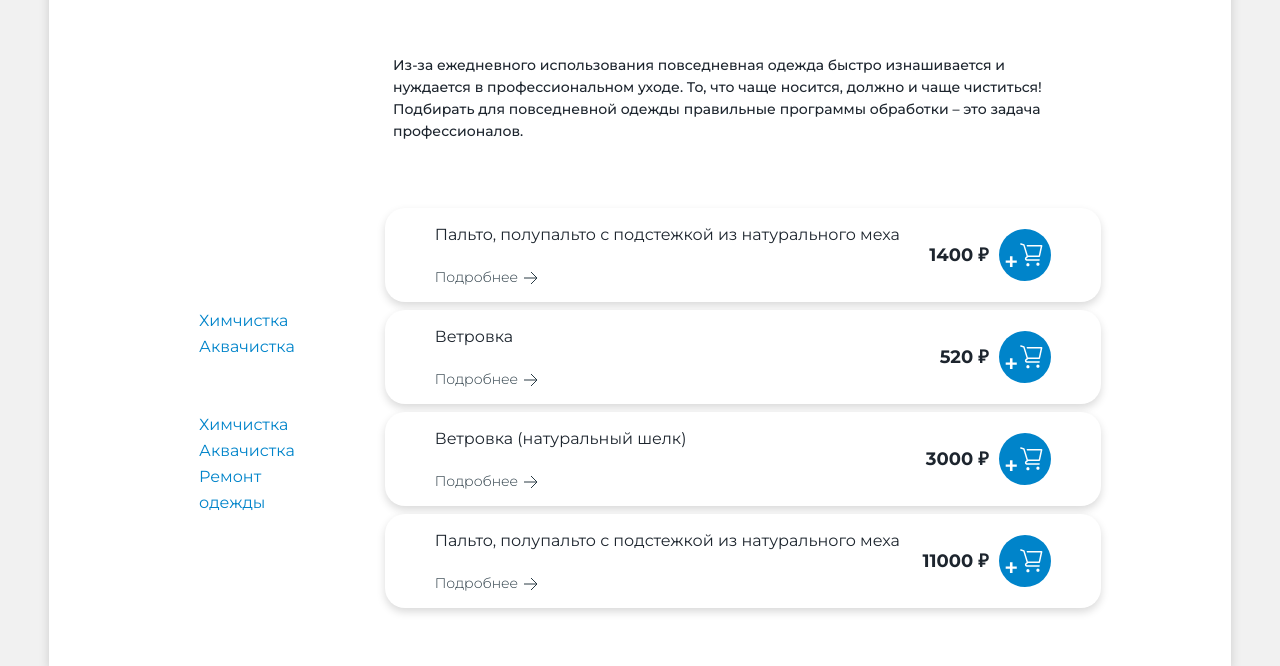
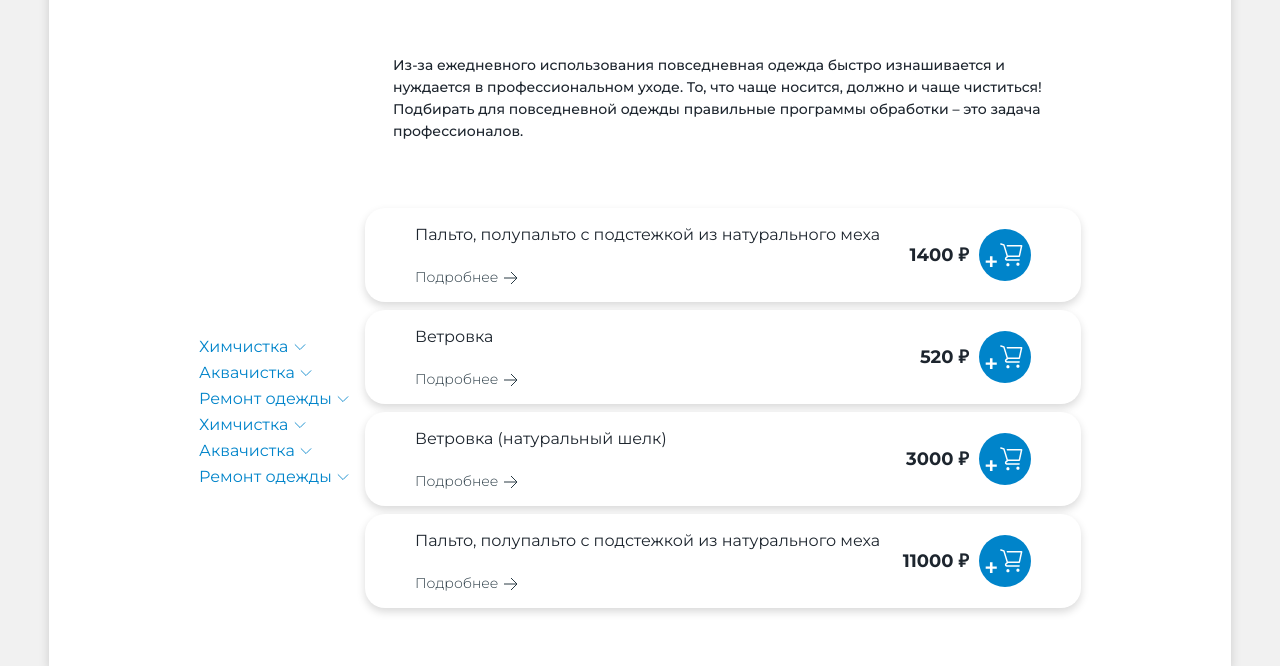
Before and after one commit to Sergei2010/services-app, a plain HTML site: page index.html in a window 1280 px wide. Shown: the part 325-991 px from the top of the page. Drawn offline with Linux system fonts and the light colour scheme.

Commit message:
change service-list

```diff
--- a/css/style.css
+++ b/css/style.css
@@ -400,9 +400,9 @@ body {
 }
 
 .header__info-lang ul li:nth-child(2),
-ul li:nth-child(3) {
+.header__info-lang ul li:nth-child(3) {
   opacity: 0;
-  transition: opacity 0.5s ease 0s;
+  transition: opacity 1s ease 0s;
 }
 
 .header__info-lang ul ~ div {
@@ -411,6 +411,10 @@ ul li:nth-child(3) {
 
 .header__info-lang ul li:nth-child(1):hover ~ li {
   opacity: 1;
+}
+
+.header__info-lang ul li:nth-child(1):hover {
+  cursor: pointer;
 }
 
 .header__info-lang:hover ul {
@@ -479,6 +483,8 @@ ul li:nth-child(2) div {
 .header__logo-search-input:hover {
   background: url('../img/svg/search-white.svg') 20px 8px / 19px 19px no-repeat,
     rgba(205, 153, 51, 1);
+  transition: all 1s ease 0s;
+  cursor: pointer;
 }
 
 .header__logo-search-input:hover::placeholder {
@@ -646,12 +652,16 @@ ul li:nth-child(2) div {
 
 .services {
   display: flex;
-  justify-content: start;
+  justify-content: space-between;
   align-items: center;
   margin-top: 66px;
 }
 
+/*----- SERVICES LIST -----*/
+
 .services-list {
+  width: 157px;
+  position: relative;
   font-family: 'Montserrat';
   font-style: normal;
   font-weight: 400;
@@ -659,14 +669,103 @@ ul li:nth-child(2) div {
   line-height: 26px;
   display: flex;
   align-items: center;
-  margin-right: 90px;
+  color: #0084ca;
+  margin-right: 0px;
 }
 
-.services-list ul li a {
-  color: #0084ca;
-  text-decoration: none;
-  border: none;
+.services-list ul {
+  width: 100%;
 }
+
+.services-list ul li:nth-child(1) {
+  background: url('../img/svg/shevron-blue-down.svg') 95px 1px / 12px 24px no-repeat;
+}
+
+.services-list ul li:nth-child(2) {
+  background: url('../img/svg/shevron-blue-down.svg') 101px 1px / 12px 24px no-repeat;
+}
+
+.services-list ul li:nth-child(3) {
+  background: url('../img/svg/shevron-blue-down.svg') 138px 1px / 12px 24px no-repeat;
+}
+
+.services-list ul li:nth-child(4) {
+  background: url('../img/svg/shevron-blue-down.svg') 95px 1px / 12px 24px no-repeat;
+}
+
+.services-list ul li:nth-child(5) {
+  background: url('../img/svg/shevron-blue-down.svg') 101px 1px / 12px 24px no-repeat;
+}
+
+.services-list ul li:nth-child(6) {
+  background: url('../img/svg/shevron-blue-down.svg') 138px 1px / 12px 24px no-repeat;
+}
+
+/* .services-list ul li {
+  transition: all 0.7s ease 0s;
+}
+
+.services-list__item ul {
+  position: relative;
+  width: 160px;
+  background: url('../img/svg/shevron-blue-down.svg') 95px 2px / 12px 24px no-repeat;
+  transition: all 0.7s ease 0s;
+}
+
+.services-list__item-empty {
+  width: 100%;
+  height: 50px;
+}
+li.services-list__item:hover ~ li.services-list__item {
+  position: absolute;
+  top: 126px;
+  cursor: pointer;
+}
+
+.services-list__item:hover p {
+  text-decoration: underline;
+}
+
+.services-list__item ul li {
+  text-indent: 5px;
+  opacity: 0;
+  position: absolute;
+  top: 18px;
+  left: 0px;
+  transition: all 0.7s ease 0s;
+}
+
+.services-list__item:hover .item-1 {
+  opacity: 1;
+  top: 18px;
+}
+
+.services-list__item:hover .item-2 {
+  opacity: 1;
+  top: 36px;
+}
+
+.services-list__item:hover .item-3 {
+  opacity: 1;
+  top: 54px;
+}
+
+.services-list__item:hover .item-4 {
+  opacity: 1;
+  top: 72px;
+}
+
+.services-list__item:hover .item-5 {
+  opacity: 1;
+  top: 90px;
+}
+
+.services-list__item:hover .item-6 {
+  opacity: 1;
+  top: 108px;
+} */
+
+/*-----  -----*/
 
 .services-price-item {
   display: flex;
--- a/index.html
+++ b/index.html
@@ -109,16 +109,72 @@
         <div class="services">
           <div class="services-list">
             <ul>
-              <li>
-                <a href="/">
-                  <div class="services-list__item">Химчистка</div>
-                </a>
+              <li class="services-list__item">
+                <span>Химчистка</span>
+                <ul>
+                  <!-- <li class="item-1">Аксессуары</li>
+                  <li class="item-2">Верхняя одежда</li>
+                  <li class="item-3">Деловой костюм</li>
+                  <li class="item-4">Джинсы</li>
+                  <li class="item-5">Куртка и пуховик</li>
+                  <li class="item-6">Пальто и плащ</li> -->
+                </ul>
               </li>
-              <li><a href="/">Аквачистка</a></li>
-              <li><a href="/">Ремонт одежды</a></li>
-              <li><a href="/">Химчистка</a></li>
-              <li><a href="/">Аквачистка</a></li>
-              <li><a href="/">Ремонт одежды</a></li>
+              <li class="services-list__item">
+                <span>Аквачистка</span>
+                <ul>
+                  <!-- <li class="item-1">Аксессуары</li>
+                  <li class="item-2">Верхняя одежда</li>
+                  <li class="item-3">Деловой костюм</li>
+                  <li class="item-4">Джинсы</li>
+                  <li class="item-5">Куртка и пуховик</li>
+                  <li class="item-6">Пальто и плащ</li> -->
+                </ul>
+              </li>
+              <li class="services-list__item">
+                <span>Ремонт одежды</span>
+                <ul>
+                  <!-- <li class="item-1">Аксессуары</li>
+                  <li class="item-2">Верхняя одежда</li>
+                  <li class="item-3">Деловой костюм</li>
+                  <li class="item-4">Джинсы</li>
+                  <li class="item-5">Куртка и пуховик</li>
+                  <li class="item-6">Пальто и плащ</li> -->
+                </ul>
+              </li>
+              <li class="services-list__item">
+                <span>Химчистка</span>
+                <ul>
+                  <!-- <li class="item-1">Аксессуары</li>
+                  <li class="item-2">Верхняя одежда</li>
+                  <li class="item-3">Деловой костюм</li>
+                  <li class="item-4">Джинсы</li>
+                  <li class="item-5">Куртка и пуховик</li>
+                  <li class="item-6">Пальто и плащ</li> -->
+                </ul>
+              </li>
+              <li class="services-list__item">
+                <span>Аквачистка</span>
+                <ul>
+                  <!-- <li class="item-1">Аксессуары</li>
+                  <li class="item-2">Верхняя одежда</li>
+                  <li class="item-3">Деловой костюм</li>
+                  <li class="item-4">Джинсы</li>
+                  <li class="item-5">Куртка и пуховик</li>
+                  <li class="item-6">Пальто и плащ</li> -->
+                </ul>
+              </li>
+              <li class="services-list__item">
+                <span>Ремонт одежды</span>
+                <ul>
+                  <!-- <li class="item-1">Аксессуары</li>
+                  <li class="item-2">Верхняя одежда</li>
+                  <li class="item-3">Деловой костюм</li>
+                  <li class="item-4">Джинсы</li>
+                  <li class="item-5">Куртка и пуховик</li>
+                  <li class="item-6">Пальто и плащ</li> -->
+                </ul>
+              </li>
             </ul>
           </div>
           <div class="services-price">
```
